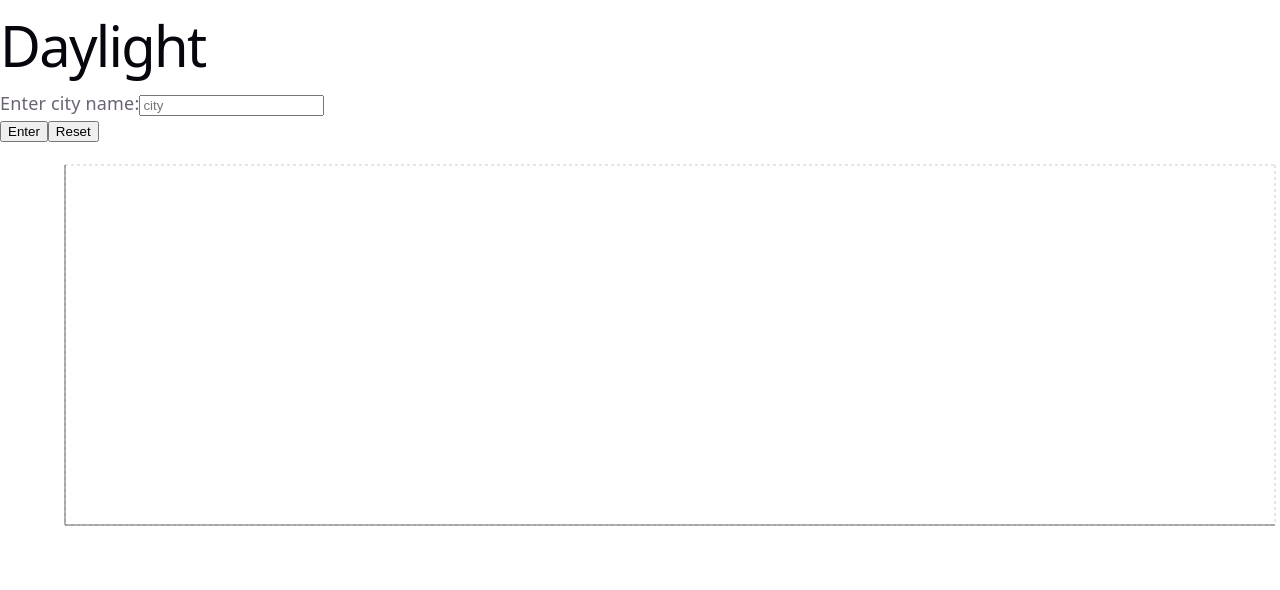
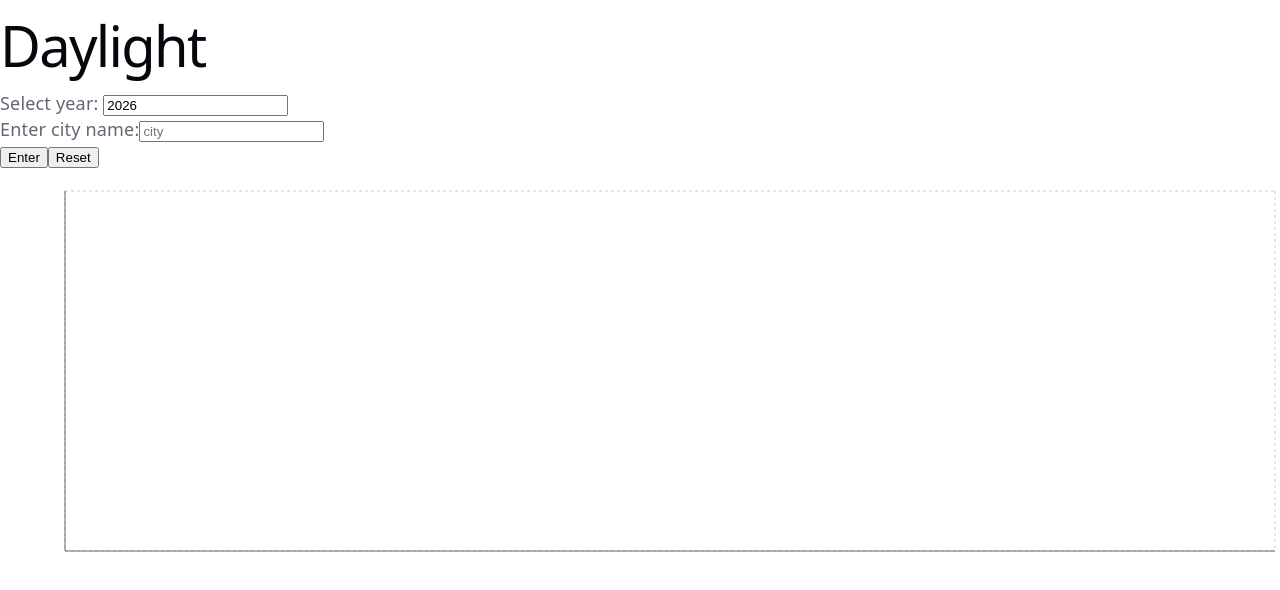
Before and after one commit to Hannes-Walden/Alfons-rekry, a React (Vite) app: page / in a window 1280 px wide. Shown: the top 590 px of the page. Built offline with nearby package versions, Linux system fonts and the light colour scheme.

Commit message:
Uusi komponentti lisätty

```diff
--- a/src/App.jsx
+++ b/src/App.jsx
@@ -1,5 +1,6 @@
 import { useState, useEffect } from "react";
 import DaylightChart from "./DaylightChart";
+import SelectYear from "./SelectYear";
 
 console.log("App.jsx toimii!");
 
@@ -11,22 +12,25 @@ function App() {
     const [daylightData, setDaylightData] = useState([]);
     const [cityData, setCityData] = useState({});
     const [error, setError] = useState("");
+    const [year, setYear] = useState("2026");
 
 useEffect(() => {
     if (selectedCity === null) {
         return;
     }
 
-    if (cityData[selectedCity]) {
-        setDaylightData(cityData[selectedCity]);
+    const cacheKey = `${selectedCity}-${year}`;
+
+    if (cityData[cacheKey]) {
+        setDaylightData(cityData[cacheKey]);
     } else {
-        searchCity(selectedCity);
+        searchCity(selectedCity, year);
     }
-}, [selectedCity, cityData]);
+}, [selectedCity, year, cityData]);
 
-async function searchCity(cityName) {
+async function searchCity(cityName, year) {
     const response = await fetch(
-        `http://localhost:8000/daylight.php?city=${cityName}`
+        `http://localhost:8000/daylight.php?city=${cityName}&year=${year}`
     );
 
     const data = await response.json();
@@ -60,9 +64,11 @@ async function searchCity(cityName) {
         };
     });
 
+    const cacheKey = `${cityName}-${year}`;
+
     setCityData((oldData) => ({
         ...oldData,
-        [cityName]: newData
+        [cacheKey]: newData
     }));
 
     setDaylightData(newData);
@@ -86,7 +92,7 @@ async function handleCity() {
         return;
     }
 
-    const success = await searchCity(cityName);
+    const success = await searchCity(cityName, year);
 
     if (success) {
         setCities([...cities, cityName]);
@@ -104,8 +110,14 @@ async function handleCity() {
     }
 
     return (
-        <>
-            <h1>Daylight</h1>
+        <div className="min-h-screen px-4 py-6 sm:px-6 lg:px-8">
+            <div className="mx-auto max-w-5xl">
+            <h1 className="mb-6 text-3xl font-bold sm:text-4xl">Daylight</h1>
+
+            <SelectYear
+                year={year}
+                setYear={setYear}
+            />
 
             <p>
                 Enter city name:
@@ -117,8 +129,10 @@ async function handleCity() {
                 />
             </p>
 
-            <button onClick={handleCity}>Enter</button>
-            <button onClick={resetChart}>Reset</button>
+            <div className="mt-4 flex flex-wrap gap-2">
+            <button onClick={handleCity} className="rounded bg-blue-600 px-4 py-2 text-white">Enter</button>
+            <button onClick={resetChart} className="rounded bg-gray-200 px-4 py-2">Reset</button>
+            </div>
 
             <ul>
                 {cities.map((city, index) => (
@@ -143,11 +157,14 @@ async function handleCity() {
                 ))}
             </ul>
 
+            <div className="h-[300px] sm:h-[400px]">
             <DaylightChart daylightData={daylightData} />
+            </div>
 
             {error && <p>{error}</p>}
 
-        </>
+            </div>
+        </div>
     );
 
 }
--- /dev/null
+++ b/src/SelectYear.jsx
@@ -0,0 +1,16 @@
+function SelectYear({ year, setYear}) {
+    return (
+        <div>
+        <label>Select year: </label>
+
+        <input
+            type="number"
+            value={year}
+            onChange={(e) => setYear(e.target.value)}
+            placeholder="year"
+        />
+        </div>
+    );
+}
+
+export default SelectYear;
```
Also changed, not shown: 1 other file (tests, documents, lock files or other folders).
